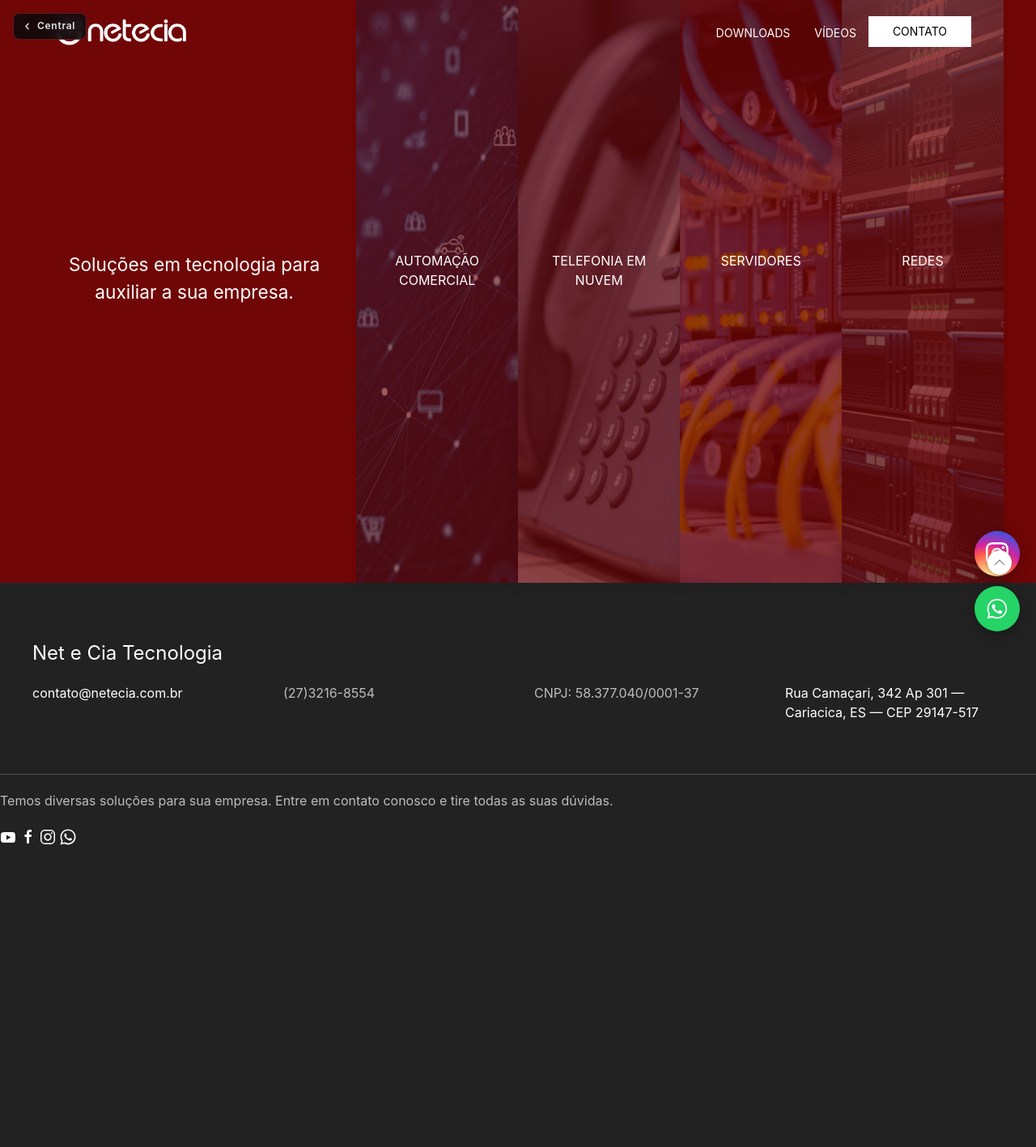
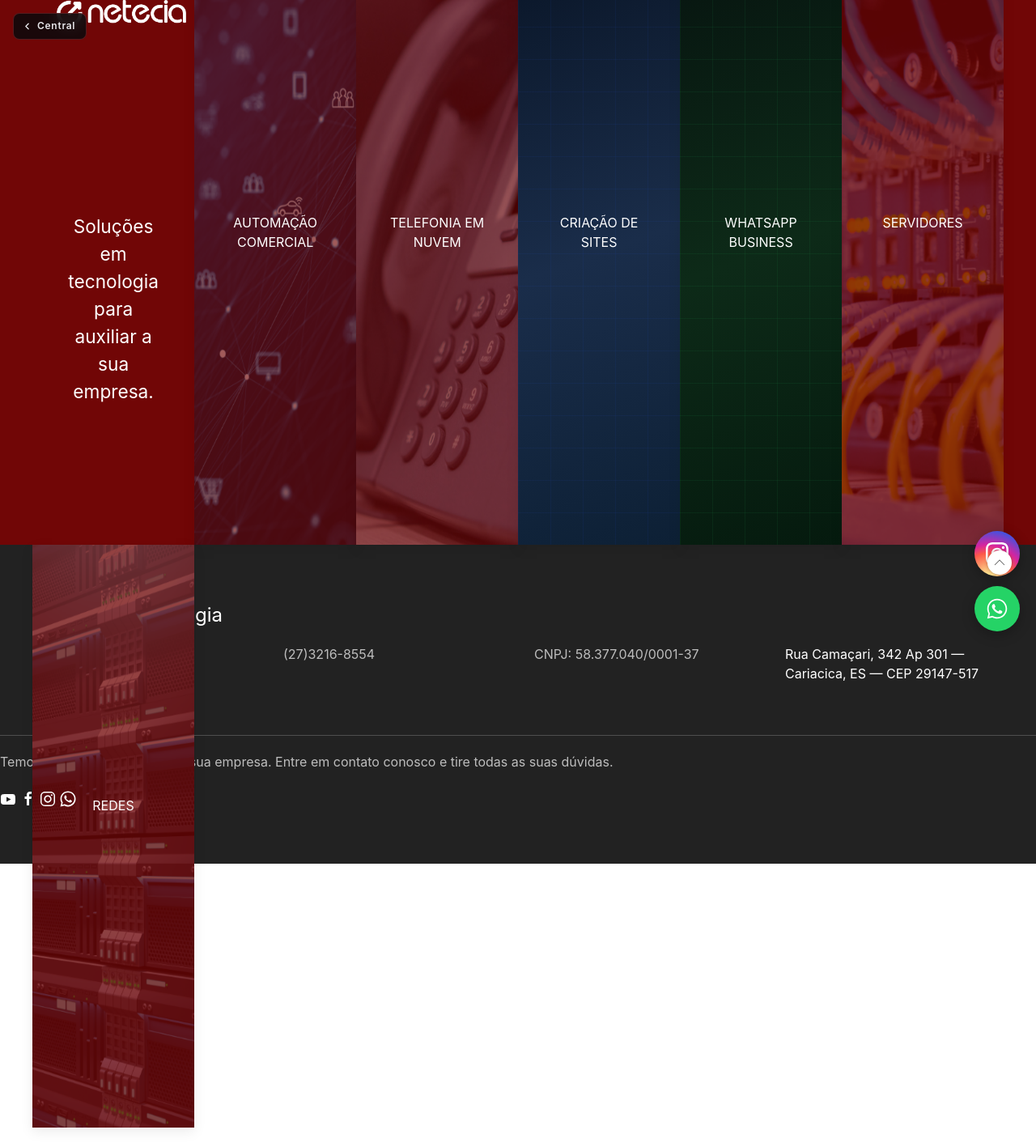
Before and after one commit to luizfidelio/Pedidos-Whats, a PHP site: page /home.html in a window 1280 px wide. Shown: the whole page at 81% size. Before the commit the page ends 1044 px from the top, so only its background shows below. Run offline with PHP 8.4, Linux system fonts and the light colour scheme.

Commit message:
feat: home - remove nav buttons, adiciona painéis criacao-sites e whatsapp-business
- Remove botões DOWNLOADS/VÍDEOS/CONTATO do cabeçalho desktop e mobile
- Adiciona painel CRIAÇÃO DE SITES (j-bg-grid-5) após TELEFONIA EM NUVEM
- Adiciona painel WHATSAPP BUSINESS (j-bg-grid-6) após CRIAÇÃO DE SITES
- CSS com gradientes dark-blue e dark-green para os novos painéis
- Mesmos painéis adicionados na versão mobile (img-mob5, img-mob6)

Co-Authored-By: Claude Sonnet 4.6 <noreply@anthropic.com>

```diff
--- a/Pagina de Conexoes/css/index.css
+++ b/Pagina de Conexoes/css/index.css
@@ -254,6 +254,92 @@ div#img-mob4:hover #p-img-mob4 {/*isso aqui, faz as alteraçõs em "p1", quando
 
 }
 
+/* ── Painel 5: Criação de Sites ── */
+div.j-bg-grid-5 {
+	background: linear-gradient(160deg, #0a1628 0%, #1a2d4a 50%, #0d2035 100%);
+	height: 720px;
+	background-size: cover;
+	position: relative;
+}
+div.j-bg-grid-5::before {
+	content: '';
+	position: absolute;
+	inset: 0;
+	background-image:
+		linear-gradient(rgba(29,78,216,0.08) 1px, transparent 1px),
+		linear-gradient(90deg, rgba(29,78,216,0.08) 1px, transparent 1px);
+	background-size: 40px 40px;
+}
+div.j-bg-grid-5:hover {
+	background: linear-gradient(160deg, #071020 0%, #112240 50%, #091828 100%);
+	transition: all 1s;
+}
+div.j-bg-grid-5:hover #p5 {
+	color: black;
+	background-color: white;
+}
+
+/* ── Painel 6: WhatsApp Business ── */
+div.j-bg-grid-6 {
+	background: linear-gradient(160deg, #071510 0%, #0d2a18 50%, #051a0e 100%);
+	height: 720px;
+	background-size: cover;
+	position: relative;
+}
+div.j-bg-grid-6::before {
+	content: '';
+	position: absolute;
+	inset: 0;
+	background-image:
+		linear-gradient(rgba(37,211,102,0.07) 1px, transparent 1px),
+		linear-gradient(90deg, rgba(37,211,102,0.07) 1px, transparent 1px);
+	background-size: 40px 40px;
+}
+div.j-bg-grid-6:hover {
+	background: linear-gradient(160deg, #030e08 0%, #081c10 50%, #030e08 100%);
+	transition: all 1s;
+}
+div.j-bg-grid-6:hover #p6 {
+	color: black;
+	background-color: white;
+}
+
+/* ── Mobile painel 5: Criação de Sites ── */
+div#img-mob5 {
+	background: linear-gradient(160deg, #0a1628 0%, #1a2d4a 100%);
+	height: 200px;
+	background-size: 100% 100%;
+}
+div#img-mob5 p {
+	margin-top: 70px;
+}
+div#img-mob5:hover {
+	background: linear-gradient(160deg, #071020 0%, #112240 100%);
+	transition: all 1s;
+}
+div#img-mob5:hover #p-img-mob5 {
+	font-size: 25pt;
+	background-color: rgba(29,78,216,.9);
+}
+
+/* ── Mobile painel 6: WhatsApp Business ── */
+div#img-mob6 {
+	background: linear-gradient(160deg, #071510 0%, #0d2a18 100%);
+	height: 200px;
+	background-size: 100% 100%;
+}
+div#img-mob6 p {
+	margin-top: 70px;
+}
+div#img-mob6:hover {
+	background: linear-gradient(160deg, #030e08 0%, #081c10 100%);
+	transition: all 1s;
+}
+div#img-mob6:hover #p-img-mob6 {
+	font-size: 25pt;
+	background-color: rgba(37,211,102,.9);
+}
+
 #fundo-menu-grande {
 	background-color: unset;
 	box-shadow: none;
--- a/Pagina de Conexoes/home.html
+++ b/Pagina de Conexoes/home.html
@@ -106,13 +106,6 @@
                     <div class="uk-navbar-left uk-margin-large-left">
                         <img id="logotopo" src="./imagens/logobranca.png" style="width: 160px;">
                     </div>
-                    <div class="j-uk-navbar-right uk-navbar-right uk-margin-large-right">
-                        <ul class="uk-navbar-nav">
-                            <li><a href="down.php">DOWNLOADS</a></li>
-                            <li><a href="http://netecia.com.br/canal" target="_blank">VÍDEOS</a></li>
-                            <li><p id="bt-contato"><a class="j-topo-desk-uk-button uk-button" href="#rodape" uk-scroll>contato</a></p></li>
-                        </ul>
-                    </div>
                 </nav>
             </div>
             <div class="sec-topo uk-container">
@@ -125,6 +118,12 @@
                     </div>
                     <div class="uk-width-1-6@s">
                         <a href="telefonia.html" class="uk-link-toggle"><div class="j-bg-grid-2 uk-card uk-card-default uk-card-body"><p id="p2">TELEFONIA EM NUVEM</p></div></a>
+                    </div>
+                    <div class="uk-width-1-6@s">
+                        <a href="criacao-sites.html" class="uk-link-toggle"><div class="j-bg-grid-5 uk-card uk-card-default uk-card-body"><p id="p5">CRIAÇÃO DE SITES</p></div></a>
+                    </div>
+                    <div class="uk-width-1-6@s">
+                        <a href="whatsapp-business.html" class="uk-link-toggle"><div class="j-bg-grid-6 uk-card uk-card-default uk-card-body"><p id="p6">WHATSAPP BUSINESS</p></div></a>
                     </div>
                     <div class="uk-width-1-6@s">
                         <a href="servidores.html" class="uk-link-toggle"><div class="j-bg-grid-3 uk-card uk-card-default uk-card-body"><p id="p3">SERVIDORES</p></div></a>
@@ -141,23 +140,6 @@
         <div class="uk-hidden@m">
             <div id="barra-topo-mb">
                 <img id="logo-mob" class="uk-position-relative uk-position-center" src="./imagens/logobranca.png">
-                <div id="btMenu" class="btMenuIndex">
-                    <button uk-toggle="target: #my-id" type="button" uk-icon="menu"></button>
-                </div>
-            </div>
-
-            <div id="my-id" uk-offcanvas>
-                <div class="uk-offcanvas-bar">
-                    <button class="uk-offcanvas-close" type="button" uk-close></button>
-                    <nav class="">
-                        <ul class="uk-list">
-                            <li><a href="down.php">DOWNLOADS</a></li>
-                            <li><a href="http://netecia.com.br/canal" target="_blank">VIDEOS</a></li>
-                            <li><a href="index.html#rodape">CONTATO</a></li>
-                            <li><a href="index.html">← Central</a></li>
-                        </ul>
-                    </nav>
-                </div>
             </div>
 
             <div class="uk-container" style="padding: 0px;">
@@ -170,6 +152,12 @@
                     </div>
                     <div id="img-mob2" class="uk-width-1-1@m">
                         <a href="telefonia.html" class="uk-link-toggle"><div id="menu-mob" class="uk-card uk-card-default uk-card-body"><p id="p-img-mob2">Telefonia em Nuvem</p></div></a>
+                    </div>
+                    <div id="img-mob5" class="uk-width-1-1@m">
+                        <a href="criacao-sites.html" class="uk-link-toggle"><div id="menu-mob" class="uk-card uk-card-default uk-card-body"><p id="p-img-mob5">Criação de Sites</p></div></a>
+                    </div>
+                    <div id="img-mob6" class="uk-width-1-1@m">
+                        <a href="whatsapp-business.html" class="uk-link-toggle"><div id="menu-mob" class="uk-card uk-card-default uk-card-body"><p id="p-img-mob6">WhatsApp Business</p></div></a>
                     </div>
                     <div id="img-mob3" class="uk-width-1-1@m">
                         <a href="servidores.html" class="uk-link-toggle"><div id="menu-mob" class="uk-card uk-card-default uk-card-body"><p id="p-img-mob3">Servidores</p></div></a>
```
